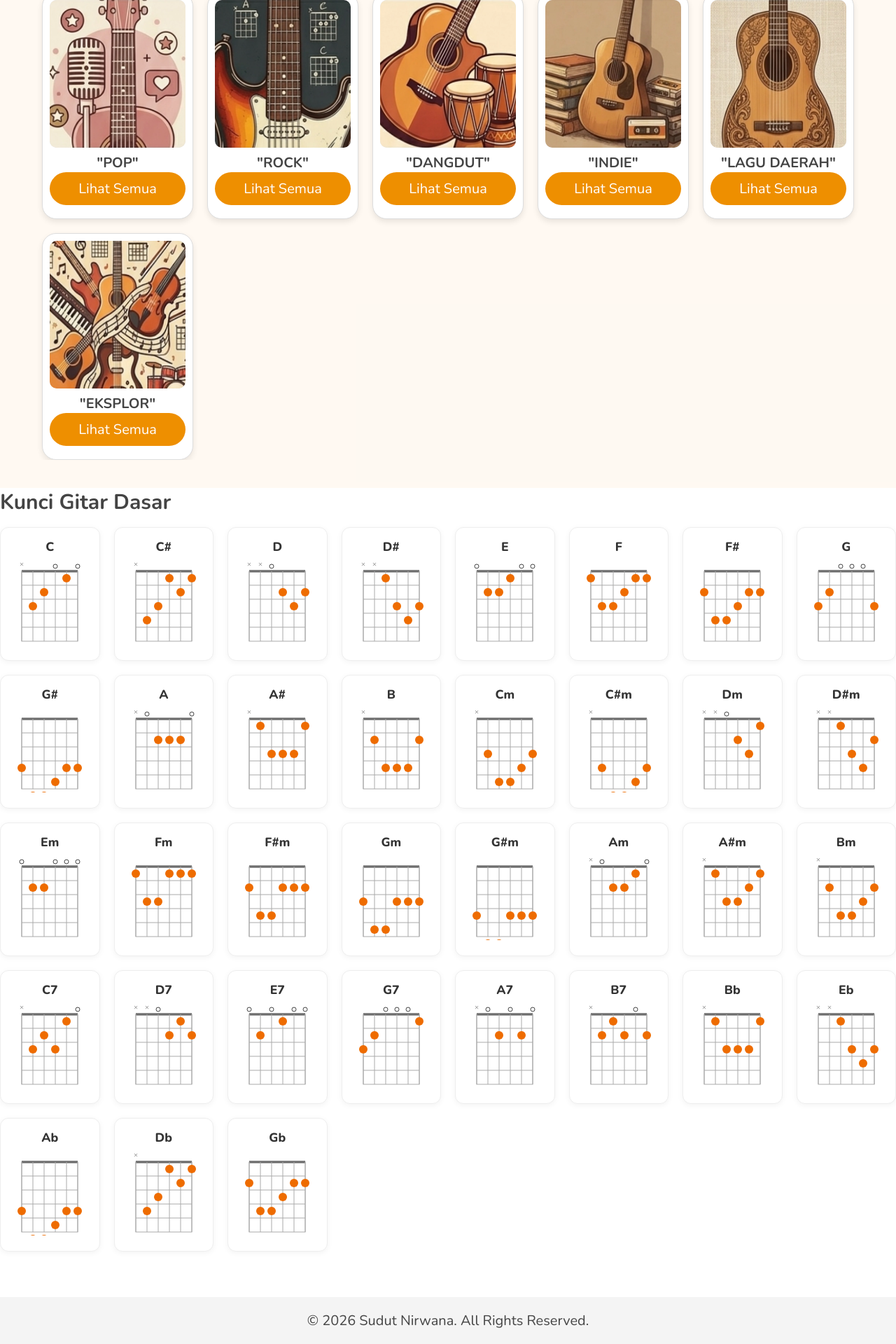
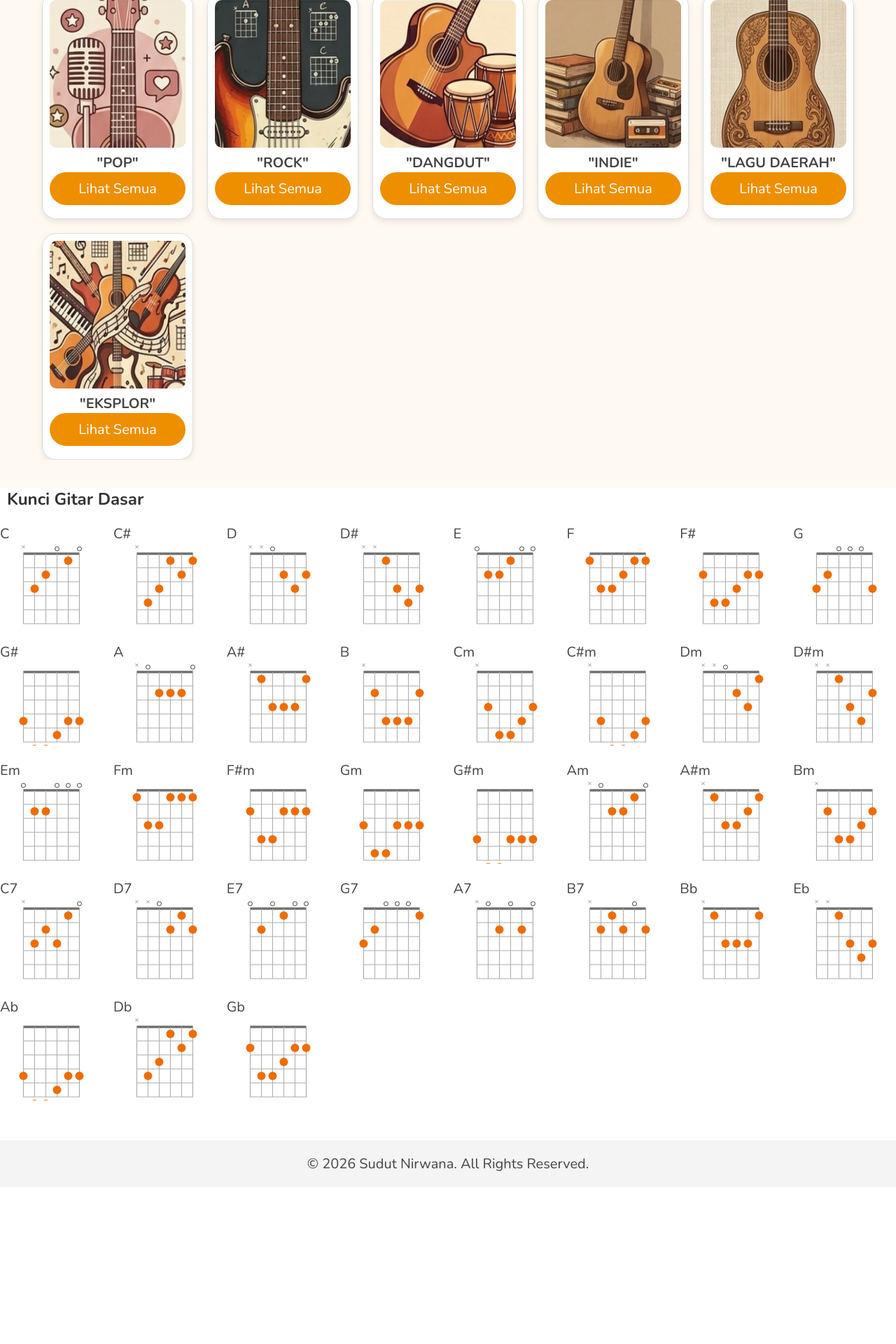
Before and after one commit to sudut-nirwana/sudut-nirwana-main, a Jekyll site: the page built from index.html, in a window 1280 px wide. Shown: the part 1599-3519 px from the top of the page at 70% size. Built offline with Jekyll 4.4.1, drawn with Linux system fonts in a browser that asks for light colours; after the commit the page ends 3295 px from its top, so only the background shows below that.

Commit message:
Update chord-diagram.css

```diff
--- a/assets/css/chord-diagram.css
+++ b/assets/css/chord-diagram.css
@@ -106,53 +106,36 @@
 
 /* Styling untuk Halaman Tutorial Grid */
 /* Container Utama */
+/* Judul Grid */
+.chord-grid-title {
+    /* Mengikuti standar heading di style.css */
+    font-size: 1.25rem; /* Ukuran dasar */
+    margin-bottom: 20px;
+    padding-left: 10px;
+    color: #333;
+}
+
+/* Container Grid Utama */
 .chord-grid-container {
     display: grid;
-    /* Default untuk HP: 2 kolom sama besar */
+    /* HP: Paksa 2 kolom agar tidak tumpah */
     grid-template-columns: repeat(2, 1fr);
-    gap: 15px;
-    padding: 15px 0; /* Hindari padding kiri-kanan jika container induk sudah ada padding */
+    gap: 12px;
     width: 100%;
-    max-width: 100%; /* Kunci agar tidak tumpah ke samping */
     box-sizing: border-box;
 }
 
-/* Card Satuan */
-.chord-card {
-    background: #fff;
-    border: 1px solid #eee;
-    border-radius: 12px;
-    padding: 15px 10px;
-    text-align: center;
-    box-shadow: 0 2px 8px rgba(0,0,0,.05);
-    transition: all 0.3s ease;
-    display: flex;
-    flex-direction: column;
-    align-items: center;
-    justify-content: center;
-    min-width: 0; /* Mencegah overflow konten di dalam grid item */
-}
+/* Tablet & Desktop (Min 768px) */
+@media (min-width: 768px) {
+    .chord-grid-title {
+        /* Ukuran font akan membesar otomatis di layar lebar */
+        font-size: 1.5rem;
+    }
 
-.chord-card:hover {
-    transform: translateY(-3px);
-    border-color: #ee6c00;
-    box-shadow: 0 4px 12px rgba(238, 108, 0, 0.15);
-}
-
-.chord-card-name {
-    font-weight: 800;
-    color: #333;
-    margin-bottom: 8px;
-    font-size: 1.1rem;
-    font-family: "Nunito", sans-serif;
-}
-
-/* Responsif untuk Layar Tablet & Desktop (>= 768px) */
-@media (min-width: 768px) {
     .chord-grid-container {
-        /* Kembali ke mode auto-fill agar fleksibel di sidebar atau main content */
-        grid-template-columns: repeat(auto-fill, minmax(140px, 1fr));
-        gap: 20px;
+        /* Kembali ke repeat auto jika di layar lebar */
+        grid-template-columns: repeat(auto-fill, minmax(130px, 1fr));
+        gap: 15px;
     }
 }
 
```
